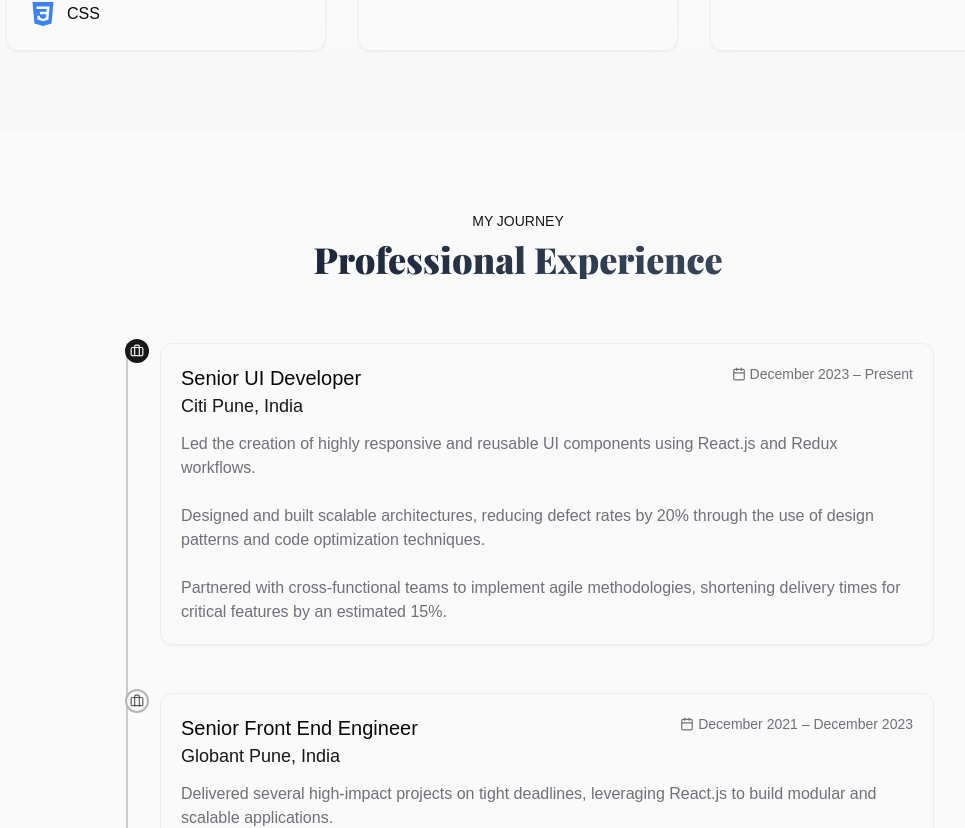
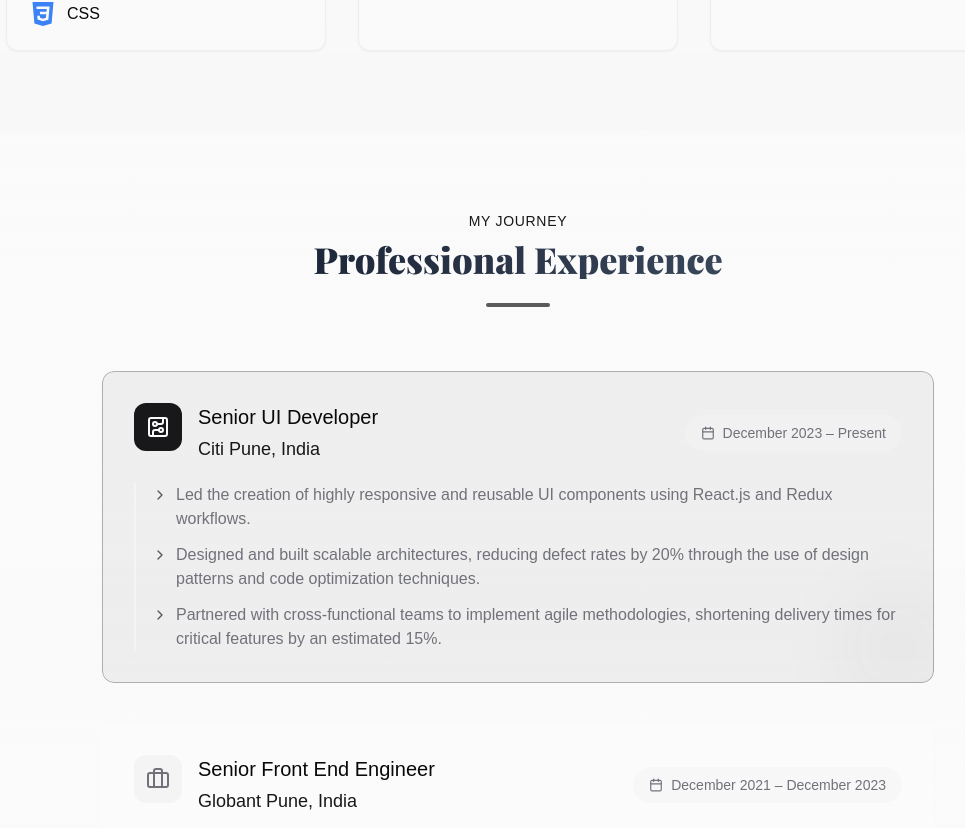
Before and after one commit to AniketSharma24/aniket-sharma-portfolio, a React (Vite) app: page / in a window 1280 px wide. Shown: the part 1830-2658 px from the top of the page, without its empty margins (122-1087 px from the left). Built offline with nearby package versions, Linux system fonts and the light colour scheme; a web font is replaced by a local one.

Commit message:
Refactor Experience Component
Update the design of the Experience component to a more modern style.

```diff
--- a/src/components/Experience.tsx
+++ b/src/components/Experience.tsx
@@ -1,6 +1,6 @@
 
 import { useEffect, useRef } from "react";
-import { Briefcase, Calendar } from "lucide-react";
+import { Briefcase, Calendar, CircuitBoard, ChevronRight } from "lucide-react";
 
 export interface ExperienceItem {
   company: string;
@@ -41,45 +41,86 @@ const Experience = ({ experiences }: ExperienceProps) => {
     <section
       id="experience"
       ref={sectionRef}
-      className="py-24 section-padding relative"
+      className="py-24 section-padding relative bg-gradient-to-b from-background to-background/50"
     >
       <div className="container mx-auto max-w-4xl">
         <div className="text-center mb-16">
-          <h2 className="text-sm font-medium text-primary mb-2">
+          <h2 className="text-sm font-medium text-primary mb-2 tracking-wider uppercase">
             MY JOURNEY
           </h2>
           <h3 className="text-3xl md:text-4xl font-serif font-bold mb-6 text-gradient">
             Professional Experience
           </h3>
+          <div className="w-16 h-1 bg-primary mx-auto rounded-full opacity-70"></div>
         </div>
 
-        <div className="relative border-l-2 border-primary/20 pl-6 md:pl-8 ml-4 md:ml-6 space-y-12">
+        <div className="grid gap-10">
           {experiences.map((experience, index) => (
             <div
               key={`${experience.company}-${index}`}
-              className={`relative animate-on-scroll opacity-0`}
+              className="animate-on-scroll opacity-0 group"
               style={{ animationDelay: `${index * 150}ms` }}
             >
-              {/* Timeline dot - Fixed positioning */}
-              <div className="absolute -left-[31px] md:-left-[35px] -top-1">
-                <div className={`w-6 h-6 flex items-center justify-center rounded-full border-2 ${experience.current
-                  ? "bg-primary border-primary"
-                  : "bg-background border-primary/30"}`}>
-                  <Briefcase size={14} className={experience.current ? "text-primary-foreground" : "text-primary/70"} />
+              <div className={`relative rounded-xl overflow-hidden backdrop-blur-sm transition-all duration-300
+                ${experience.current
+                  ? "bg-primary/5 shadow-[0_0_15px_rgba(var(--primary-rgb)/0.2)]"
+                  : "bg-card/30 hover:bg-card/50"}`}
+              >
+                {/* Glowing border for current position */}
+                {experience.current && (
+                  <div className="absolute inset-0 border border-primary/30 rounded-xl"></div>
+                )}
+
+                {/* Content area */}
+                <div className="p-6 md:p-8 relative">
+                  {/* Top section with role, company, duration */}
+                  <div className="flex flex-col md:flex-row md:items-center justify-between mb-5 gap-3">
+                    <div className="flex items-start gap-4">
+                      <div className={`flex-shrink-0 rounded-lg p-3
+                        ${experience.current
+                          ? "bg-primary text-primary-foreground"
+                          : "bg-muted"}`}
+                      >
+                        {experience.current ? (
+                          <CircuitBoard size={24} />
+                        ) : (
+                          <Briefcase size={24} className="text-muted-foreground" />
+                        )}
+                      </div>
+
+                      <div>
+                        <h4 className="text-xl font-medium mb-1 group-hover:text-primary transition-colors">
+                          {experience.role}
+                        </h4>
+                        <h5 className="text-lg font-medium text-primary">
+                          {experience.company}
+                        </h5>
+                      </div>
+                    </div>
+
+                    <div className="flex items-center text-sm text-muted-foreground bg-muted/50 px-4 py-2 rounded-full">
+                      <Calendar size={14} className="mr-2" />
+                      <span>{experience.duration}</span>
+                    </div>
+                  </div>
+
+                  {/* Description with markers */}
+                  <div className="space-y-3 pl-4 border-l-2 border-muted">
+                    {experience.description.split('\n\n').map((paragraph, i) => (
+                      <div key={i} className="flex items-start group/item">
+                        <ChevronRight size={16} className="mr-2 mt-1 flex-shrink-0 text-primary opacity-70" />
+                        <p className="text-muted-foreground group-hover/item:text-foreground transition-colors">
+                          {paragraph}
+                        </p>
+                      </div>
+                    ))}
+                  </div>
+
+                  {/* Decorative element */}
+                  {experience.current && (
+                    <div className="absolute -right-3 -bottom-3 w-24 h-24 bg-primary/5 rounded-full blur-2xl"></div>
+                  )}
                 </div>
-              </div>
-
-              {/* Content card */}
-              <div className="bg-background/50 backdrop-blur-sm border border-border/50 rounded-lg p-5 shadow-sm transition-all hover:shadow-md">
-                <div className="flex justify-between items-start flex-wrap gap-2">
-                  <h4 className="text-xl font-medium">{experience.role}</h4>
-                  <div className="flex items-center text-sm text-muted-foreground">
-                    <Calendar size={14} className="mr-1" />
-                    <span>{experience.duration}</span>
-                  </div>
-                </div>
-                <h5 className="text-lg font-medium text-primary mb-3">{experience.company}</h5>
-                <p className="text-muted-foreground whitespace-pre-line">{experience.description}</p>
               </div>
             </div>
           ))}
```
